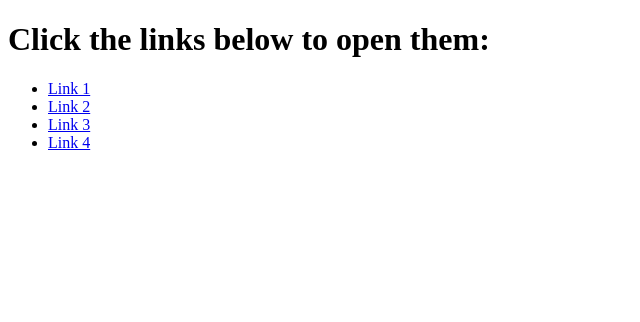
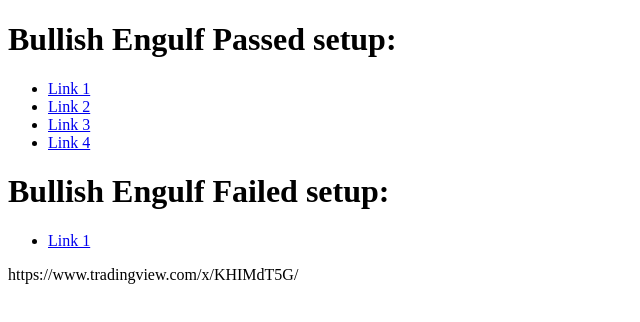
Before and after one commit to prgdhnd/bullishEngulf, a plain HTML site: page index.html in a window 1280 px wide. Shown: the whole page, without its empty margins (0-640 px from the left). Drawn offline with Linux system fonts and the light colour scheme.

Commit message:
Update index.html

```diff
--- a/index.html
+++ b/index.html
@@ -6,13 +6,20 @@
     <title>Open Multiple Links</title>
 </head>
 <body>
-    <h1>Click the links below to open them:</h1>
+    <h1>Bullish Engulf Passed setup:</h1>
     <ul>
         <li><a href="https://www.tradingview.com/x/PL9GB9by/" target="_blank">Link 1</a></li>
         <li><a href="https://www.tradingview.com/x/5cjQ2Z7p/" target="_blank">Link 2</a></li>
         <li><a href="https://www.tradingview.com/x/D0WEyGAj/" target="_blank">Link 3</a></li>
         <li><a href="https://www.tradingview.com/x/ak4bfSki/" target="_blank">Link 4</a></li>
     </ul>
+    <h1>Bullish Engulf Failed setup:</h1>
+    <ul>
+        <li><a href="https://www.tradingview.com/x/KHIMdT5G/" target="_blank">Link 1</a></li>
+    </ul>
+
+    https://www.tradingview.com/x/KHIMdT5G/
+
     <script>
         // Automatically open all links in new tabs
         const links = [
```
